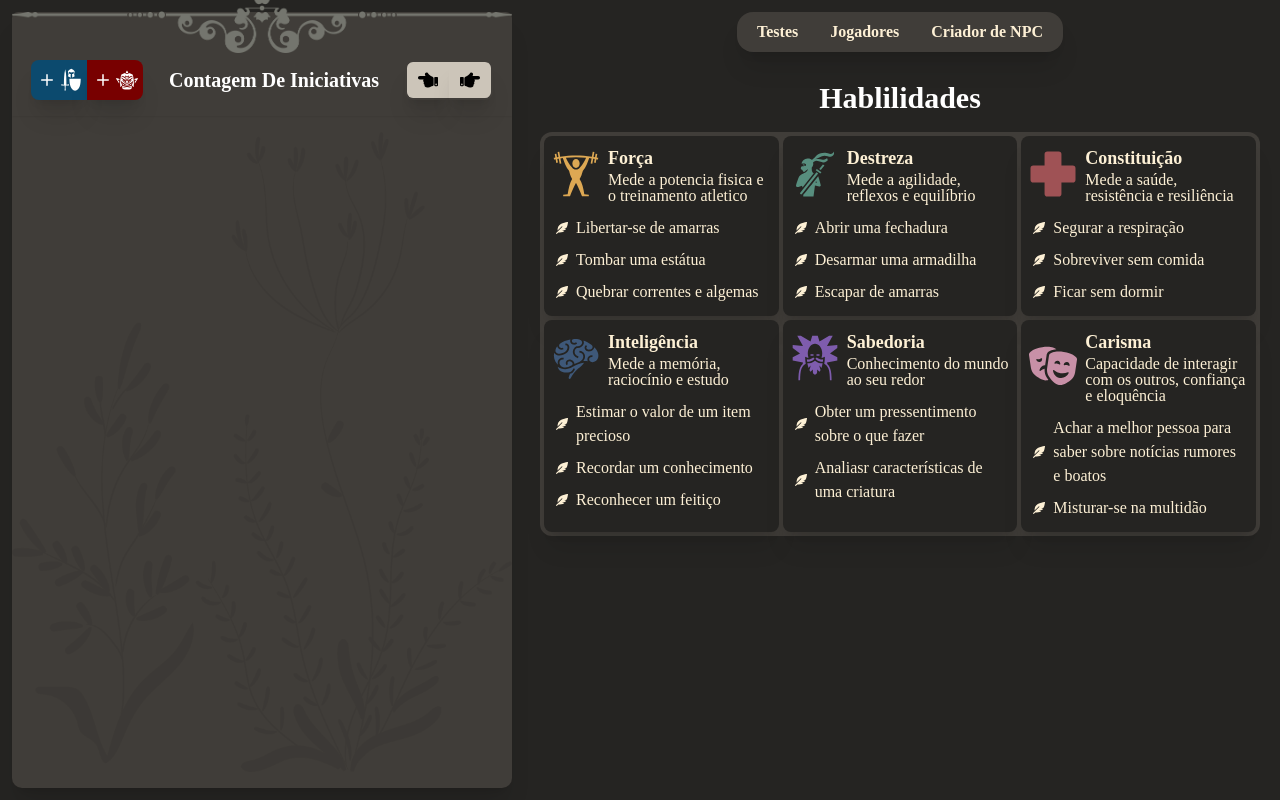
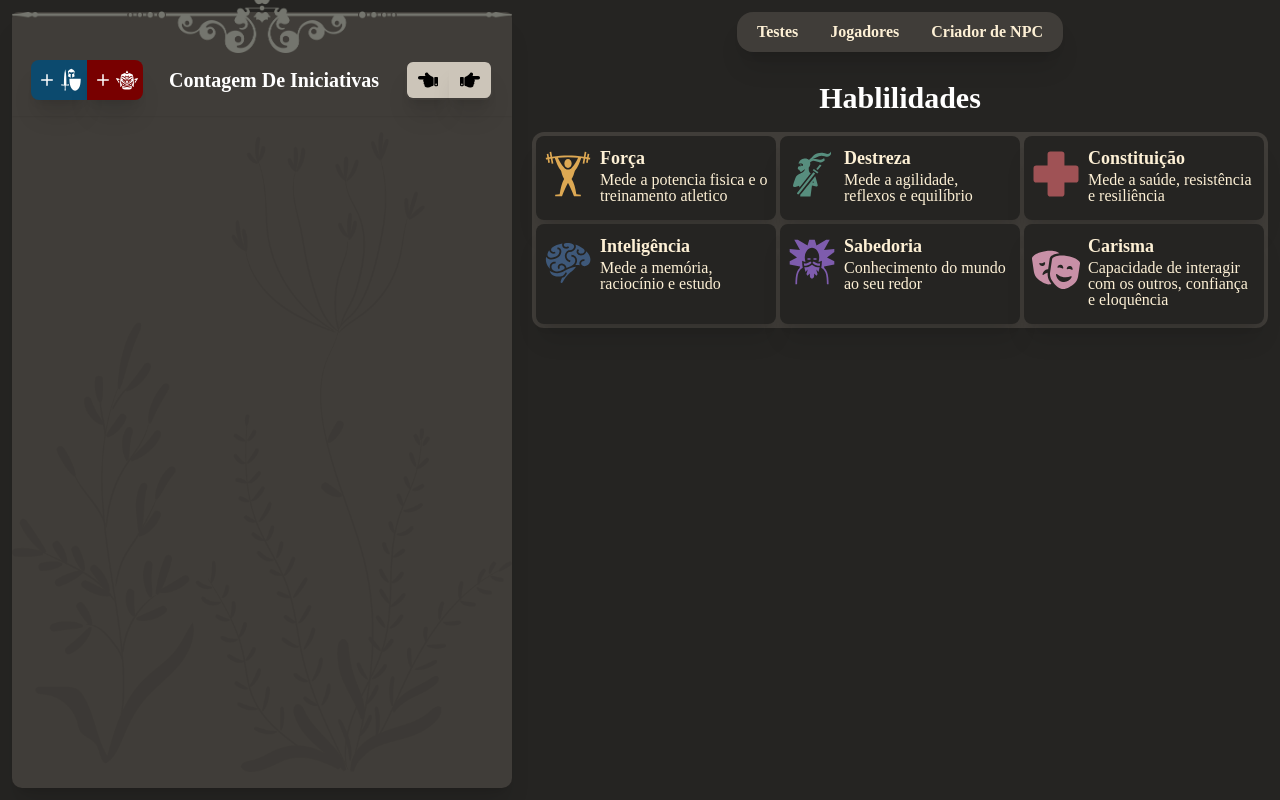
Before and after one commit to PedroVMLopes/iniciative-calculator, a React (Create React App) app: page / in a window 1280 px wide. Built offline with nearby package versions, Linux system fonts and the light colour scheme; a web font is replaced by a local one.

Commit message:
Testes na adição de transição nas habilidades

```diff
--- a/src/components/Main/Main.js
+++ b/src/components/Main/Main.js
@@ -1,5 +1,5 @@
 import React from "react";
-import Testes from "./Tests";
+import Tests from "./Tests";
 
 export default function Main() {
   return (
@@ -9,8 +9,8 @@ export default function Main() {
         <button className="p-2 mx-2">Jogadores</button>
         <button className="p-2 mx-2">Criador de NPC</button>
       </div>
-      <div className="Content flex mt-3">
-        <Testes />
+      <div className="Content flex mt-3 w-full">
+        <Tests />
       </div>
     </div>
   );
--- a/src/components/Main/Tests.js
+++ b/src/components/Main/Tests.js
@@ -1,16 +1,21 @@
-import React from "react";
+import React, { useState } from "react";
 import { AbilitiesList } from "./AbilitiesList";
 
 /* Ícones */
 import { FaFeatherAlt } from "react-icons/fa";
 
 const Tests = () => {
-  const isExpanded = false;
+  const [expandAbilities, setExpandAbilities] = useState(false);
 
   const AbilityCard = ({ name, description, examples, icon, color }) => {
     const newColor = color;
     return (
-      <div className="flex flex-col p-2  rounded-lg bg-[var(--cinza-escuro)] shadow-xl">
+      <button
+        className="flex flex-col p-2 rounded-lg bg-[var(--cinza-escuro)] shadow-xl text-left"
+        onClick={() => {
+          setExpandAbilities(!expandAbilities);
+        }}
+      >
         <div className="flex flex-row border-b-2">
           <div
             className={`text-5xl flex items-center`}
@@ -23,7 +28,11 @@ const Tests = () => {
             <h3>{description}</h3>
           </div>
         </div>
-        <div className="pt-2">
+        <div
+          className={`pt-2 overflow-hidden transition-max-height duration-300 ease-in-out`}
+          style={{ maxHeight: expandAbilities ? "200px" : "0" }}
+        >
+          {expandAbilities && (
             <ul>
               {examples.map((example, index) => (
                 <li className="p-1" key={index}>
@@ -36,15 +45,16 @@ const Tests = () => {
                 </li>
               ))}
             </ul>
+          )}
         </div>
-      </div>
+      </button>
     );
   };
 
   return (
-    <div className="flex flex-col items-center text-white">
+    <div className="flex flex-col items-center text-white w-full">
       <h1 className="font-bold font-unifraktur text-3xl pt-4">Hablilidades</h1>
-      <div className="grid md:grid-cols-2 lg:grid-cols-3 xl:grid-cols-3 gap-1 p-1 text-[var(--bege)] bg-[var(--cinza-medio)] rounded-xl m-2 mt-4">
+      <div className="grid md:grid-cols-2 lg:grid-cols-3 xl:grid-cols-3 gap-1 p-1 text-[var(--bege)] bg-[var(--cinza-medio)] rounded-xl m-2 mt-4 w-full">
         {AbilitiesList.map((ability) => (
           <AbilityCard
             key={ability.id}
```
Also changed, not shown: Notas.txt. Lines whose indentation alone changed are shown as unchanged.
